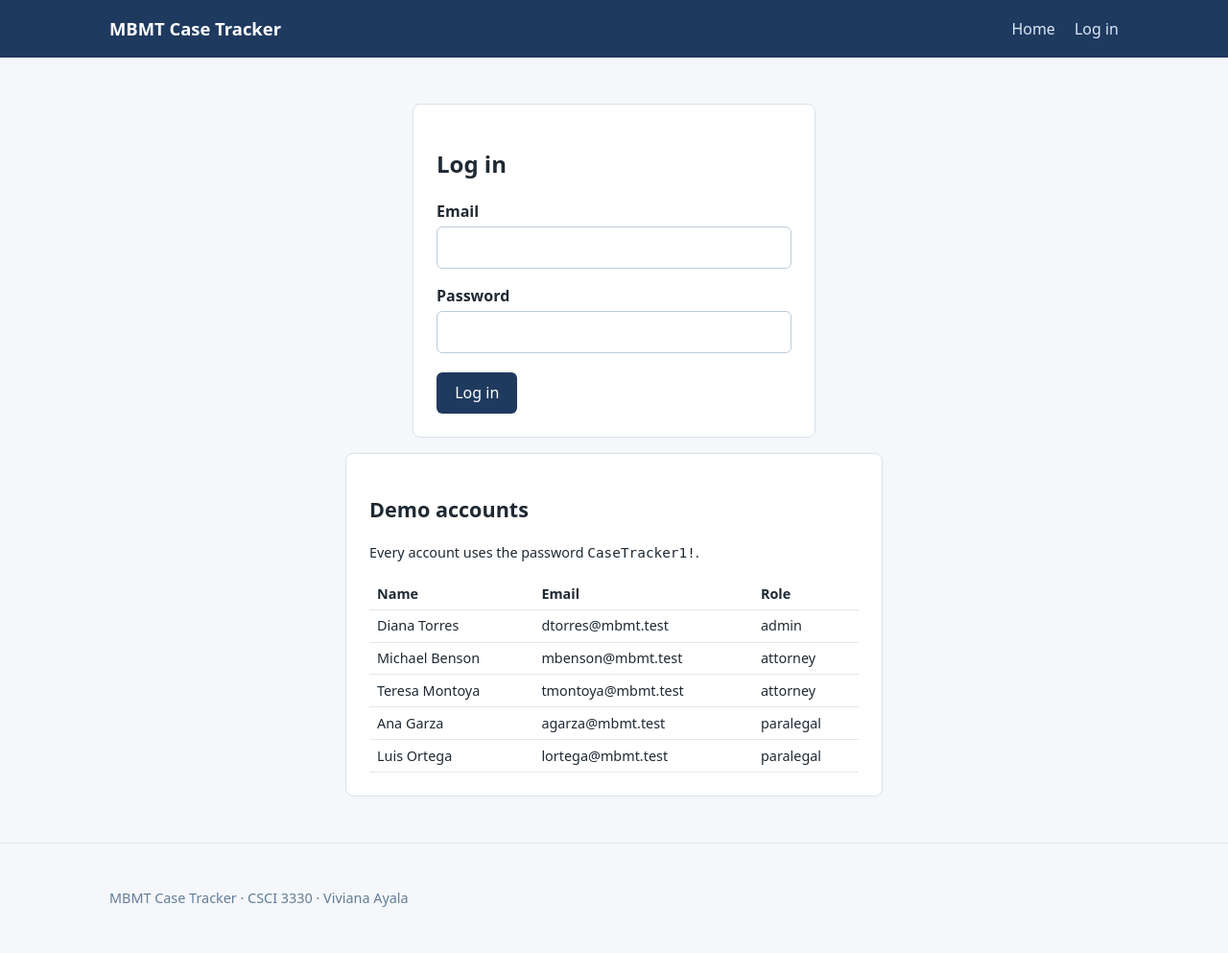
After one commit to Vayala13/VA-3330-Final-Proj-App, a Node server app: page /login in a window 1280 px wide. The commit adds this page. Shown: the whole page at 96% size. Run offline with Node 20, Linux system fonts and the light colour scheme; some libraries are stand-ins or nearby versions.

Commit message:
Add staff login with hashed passwords, seeded demo accounts, and login rate limiting

```diff
--- /dev/null
+++ b/controllers/authController.js
@@ -0,0 +1,49 @@
+import passport from "passport";
+import { getAllUsers, DEMO_PASSWORD } from "../services/userService.js";
+
+const demoAccounts = () =>
+  process.env.NODE_ENV === "production"
+    ? null
+    : { password: DEMO_PASSWORD, users: getAllUsers().map(({ name, email, role }) => ({ name, email, role })) };
+
+export function showLogin(req, res, next) {
+  try {
+    if (req.isAuthenticated()) {
+      return res.redirect("/");
+    }
+    res.render("login.ejs", { title: "Log in", demoAccounts: demoAccounts() });
+  } catch (error) {
+    next(error);
+  }
+}
+
+export function login(req, res, next) {
+  passport.authenticate("local", (error, user, info) => {
+    if (error) {
+      return next(error);
+    }
+    if (!user) {
+      return res.status(401).render("login.ejs", {
+        title: "Log in",
+        error: info?.message || "Email or password is incorrect.",
+        email: req.body.email,
+        demoAccounts: demoAccounts()
+      });
+    }
+    req.login(user, (loginError) => {
+      if (loginError) {
+        return next(loginError);
+      }
+      res.redirect("/");
+    });
+  })(req, res, next);
+}
+
+export function logout(req, res, next) {
+  req.logout((error) => {
+    if (error) {
+      return next(error);
+    }
+    res.redirect("/login");
+  });
+}
--- /dev/null
+++ b/middleware/auth.js
@@ -0,0 +1,49 @@
+import passport from "passport";
+import { Strategy as LocalStrategy } from "passport-local";
+import rateLimit from "express-rate-limit";
+import { verifyCredentials, findUserById } from "../services/userService.js";
+
+passport.use(
+  new LocalStrategy({ usernameField: "email" }, async (email, password, done) => {
+    try {
+      const user = await verifyCredentials(email, password);
+      if (!user) {
+        return done(null, false, { message: "Email or password is incorrect." });
+      }
+      return done(null, user);
+    } catch (error) {
+      return done(error);
+    }
+  })
+);
+
+passport.serializeUser((user, done) => done(null, user.userId));
+
+passport.deserializeUser((userId, done) => {
+  try {
+    done(null, findUserById(userId) || false);
+  } catch (error) {
+    done(error);
+  }
+});
+
+export const passportInitialize = passport.initialize();
+export const passportSession = passport.session();
+
+export const exposeCurrentUser = (req, res, next) => {
+  res.locals.currentUser = req.user || null;
+  next();
+};
+
+export const loginRateLimiter = rateLimit({
+  windowMs: 15 * 60 * 1000,
+  limit: 5,
+  standardHeaders: "draft-8",
+  legacyHeaders: false,
+  skipSuccessfulRequests: true,
+  handler: (req, res, next, options) => {
+    const error = new Error("Too many failed login attempts. Wait 15 minutes and try again.");
+    error.status = options.statusCode;
+    next(error);
+  }
+});
--- a/middleware/errorHandler.js
+++ b/middleware/errorHandler.js
@@ -6,13 +6,15 @@ export const notFound = (req, res, next) => {
 
 // Server errors (500+) show a generic message so internal details and stack traces never reach the browser.
 export const errorHandler = (err, req, res, next) => {
-  console.error(err);
-
   if (res.headersSent) {
     return next(err);
   }
 
   const status = err.status || 500;
+  if (status >= 500) {
+    console.error(err);
+  }
+
   const message = status < 500 ? err.message : "Something went wrong. Please try again.";
 
   res.status(status).render("error.ejs", { title: `Error ${status}`, status, message });
--- a/public/css/styles.css
+++ b/public/css/styles.css
@@ -62,3 +62,103 @@ body {
   font-size: 3rem;
   margin-bottom: 0.25rem;
 }
+
+.site-nav {
+  display: flex;
+  align-items: center;
+}
+
+.nav-user {
+  color: #dbe7f5;
+  margin-left: 1.25rem;
+  font-size: 0.9rem;
+}
+
+.nav-logout {
+  display: inline;
+  margin: 0 0 0 1rem;
+}
+
+.link-button {
+  background: none;
+  border: none;
+  color: #dbe7f5;
+  cursor: pointer;
+  font: inherit;
+  padding: 0;
+}
+
+.link-button:hover {
+  color: #fff;
+  text-decoration: underline;
+}
+
+.login-card,
+.demo-accounts {
+  max-width: 420px;
+  margin: 1rem auto;
+  background: #fff;
+  border: 1px solid #d9e2ec;
+  border-radius: 8px;
+  padding: 1.5rem;
+}
+
+.demo-accounts {
+  max-width: 560px;
+  font-size: 0.9rem;
+}
+
+.demo-accounts table {
+  width: 100%;
+  border-collapse: collapse;
+}
+
+.demo-accounts th,
+.demo-accounts td {
+  text-align: left;
+  padding: 0.35rem 0.5rem;
+  border-bottom: 1px solid #e4e7eb;
+}
+
+.form label {
+  display: block;
+  font-weight: 600;
+  margin-top: 1rem;
+}
+
+.form input,
+.form select,
+.form textarea {
+  width: 100%;
+  padding: 0.55rem 0.65rem;
+  border: 1px solid #bcccdc;
+  border-radius: 6px;
+  font: inherit;
+  margin-top: 0.25rem;
+}
+
+.btn {
+  margin-top: 1.25rem;
+  background: #1f3a5f;
+  color: #fff;
+  border: none;
+  border-radius: 6px;
+  padding: 0.6rem 1.2rem;
+  font: inherit;
+  cursor: pointer;
+}
+
+.btn:hover {
+  background: #16304f;
+}
+
+.alert {
+  padding: 0.75rem 1rem;
+  border-radius: 6px;
+}
+
+.alert-error {
+  background: #fde8e8;
+  color: #9b1c1c;
+  border: 1px solid #f8b4b4;
+}
--- a/server.js
+++ b/server.js
@@ -1,26 +1,41 @@
 import express from "express";
 import path from "node:path";
+import morgan from "morgan";
 import homeRouter from "./routes/home.js";
+import authRouter from "./routes/auth.js";
 import { securityHeaders, sessionMiddleware, csrfProtection } from "./middleware/security.js";
+import { passportInitialize, passportSession, exposeCurrentUser } from "./middleware/auth.js";
 import { notFound, errorHandler } from "./middleware/errorHandler.js";
+import { seedUsers } from "./services/userService.js";
 
 const app = express();
 const port = process.env.PORT || 3000;
 
 app.set("views", path.join(import.meta.dirname, "views"));
 
+app.use(morgan("dev"));
 app.use(securityHeaders);
 app.use(express.static(path.join(import.meta.dirname, "public")));
 app.use(express.urlencoded({ extended: true, limit: "10kb" }));
 app.use(express.json({ limit: "10kb" }));
 app.use(sessionMiddleware);
+app.use(passportInitialize);
+app.use(passportSession);
 app.use(csrfProtection);
+app.use(exposeCurrentUser);
 
+app.use("/", authRouter);
 app.use("/", homeRouter);
 
 app.use(notFound);
 app.use(errorHandler);
 
-app.listen(port, () => {
-  console.log(`Server running on port ${port}`);
-});
+try {
+  await seedUsers();
+  app.listen(port, () => {
+    console.log(`Server running on port ${port}`);
+  });
+} catch (error) {
+  console.error("Failed to start server:", error);
+  process.exit(1);
+}
--- /dev/null
+++ b/services/User.js
@@ -0,0 +1,13 @@
+export class User {
+  constructor({ userId, name, email, passwordHash, role }) {
+    this.userId = userId;
+    this.name = name;
+    this.email = email;
+    this.passwordHash = passwordHash;
+    this.role = role;
+  }
+
+  hasRole(...roles) {
+    return roles.includes(this.role);
+  }
+}
--- /dev/null
+++ b/services/constants.js
@@ -0,0 +1,7 @@
+export const ROLES = Object.freeze({
+  ADMIN: "admin",
+  ATTORNEY: "attorney",
+  PARALEGAL: "paralegal"
+});
+
+export const SALT_ROUNDS = 10;
--- /dev/null
+++ b/services/userService.js
@@ -0,0 +1,56 @@
+import bcrypt from "bcrypt";
+import { User } from "./User.js";
+import { ROLES, SALT_ROUNDS } from "./constants.js";
+import { isGoodStringParam } from "./validation.js";
+
+// Demo staff for the class version. Passwords are hashed when the server starts; only the hashes are kept.
+export const DEMO_PASSWORD = "CaseTracker1!";
+
+const SEED_STAFF = [
+  { name: "Diana Torres", email: "dtorres@mbmt.test", role: ROLES.ADMIN },
+  { name: "Michael Benson", email: "mbenson@mbmt.test", role: ROLES.ATTORNEY },
+  { name: "Teresa Montoya", email: "tmontoya@mbmt.test", role: ROLES.ATTORNEY },
+  { name: "Ana Garza", email: "agarza@mbmt.test", role: ROLES.PARALEGAL },
+  { name: "Luis Ortega", email: "lortega@mbmt.test", role: ROLES.PARALEGAL }
+];
+
+const users = [];
+
+const normalizeEmail = (email) => email.trim().toLowerCase();
+
+export async function seedUsers() {
+  users.length = 0;
+  for (const staff of SEED_STAFF) {
+    const passwordHash = await bcrypt.hash(DEMO_PASSWORD, SALT_ROUNDS);
+    users.push(new User({ userId: users.length + 1, passwordHash, ...staff }));
+  }
+}
+
+export function getAllUsers() {
+  return [...users];
+}
+
+export function findUserById(userId) {
+  return users.find((user) => user.userId === userId);
+}
+
+export function findUserByEmail(email) {
+  if (!isGoodStringParam(email)) {
+    return undefined;
+  }
+  return users.find((user) => user.email === normalizeEmail(email));
+}
+
+// Returns the user when the email and password match, otherwise null. The password is never un-hashed:
+// bcrypt hashes the login attempt with the stored salt and compares the results.
+export async function verifyCredentials(email, password) {
+  if (!isGoodStringParam(email) || !isGoodStringParam(password)) {
+    return null;
+  }
+  const user = findUserByEmail(email);
+  if (!user) {
+    return null;
+  }
+  const passwordMatches = await bcrypt.compare(password, user.passwordHash);
+  return passwordMatches ? user : null;
+}
--- /dev/null
+++ b/services/validation.js
@@ -0,0 +1,3 @@
+export function isGoodStringParam(param) {
+  return typeof param === "string" && param.trim().length > 0;
+}
--- /dev/null
+++ b/views/login.ejs
@@ -0,0 +1,39 @@
+<%- include("partials/header.ejs") %>
+
+<section class="login-card">
+  <h1>Log in</h1>
+
+  <% if (locals.error) { %>
+    <p class="alert alert-error" role="alert"><%= error %></p>
+  <% } %>
+
+  <form action="/login" method="POST" class="form">
+    <%- include("partials/csrf.ejs") %>
+    <label for="email">Email</label>
+    <input type="email" id="email" name="email" value="<%= locals.email || "" %>" autocomplete="username" required>
+
+    <label for="password">Password</label>
+    <input type="password" id="password" name="password" autocomplete="current-password" required>
+
+    <button type="submit" class="btn">Log in</button>
+  </form>
+</section>
+
+<% if (locals.demoAccounts) { %>
+  <section class="demo-accounts">
+    <h2>Demo accounts</h2>
+    <p>Every account uses the password <code><%= demoAccounts.password %></code>.</p>
+    <table>
+      <thead>
+        <tr><th>Name</th><th>Email</th><th>Role</th></tr>
+      </thead>
+      <tbody>
+        <% demoAccounts.users.forEach((user) => { %>
+          <tr><td><%= user.name %></td><td><%= user.email %></td><td><%= user.role %></td></tr>
+        <% }) %>
+      </tbody>
+    </table>
+  </section>
+<% } %>
+
+<%- include("partials/footer.ejs") %>
--- a/views/partials/header.ejs
+++ b/views/partials/header.ejs
@@ -3,7 +3,7 @@
 <head>
   <meta charset="UTF-8">
   <meta name="viewport" content="width=device-width, initial-scale=1.0">
-  <title><%= title %> | MBMT Case Tracker</title>
+  <title><%= locals.title ? `${locals.title} | ` : "" %>MBMT Case Tracker</title>
   <link rel="stylesheet" href="/css/styles.css">
 </head>
 <body>
--- a/views/partials/nav.ejs
+++ b/views/partials/nav.ejs
@@ -1,3 +1,12 @@
 <nav class="site-nav" aria-label="Main">
   <a href="/">Home</a>
+  <% if (locals.currentUser) { %>
+    <span class="nav-user"><%= currentUser.name %> (<%= currentUser.role %>)</span>
+    <form action="/logout" method="POST" class="nav-logout">
+      <%- include("csrf.ejs") %>
+      <button type="submit" class="link-button">Log out</button>
+    </form>
+  <% } else { %>
+    <a href="/login">Log in</a>
+  <% } %>
 </nav>
```
Also changed, not shown: package.json (+6 -1 lines), routes/auth.js (added, +11 -0 lines), services/userService.test.js (added, +50 -0 lines), 2 other files.
